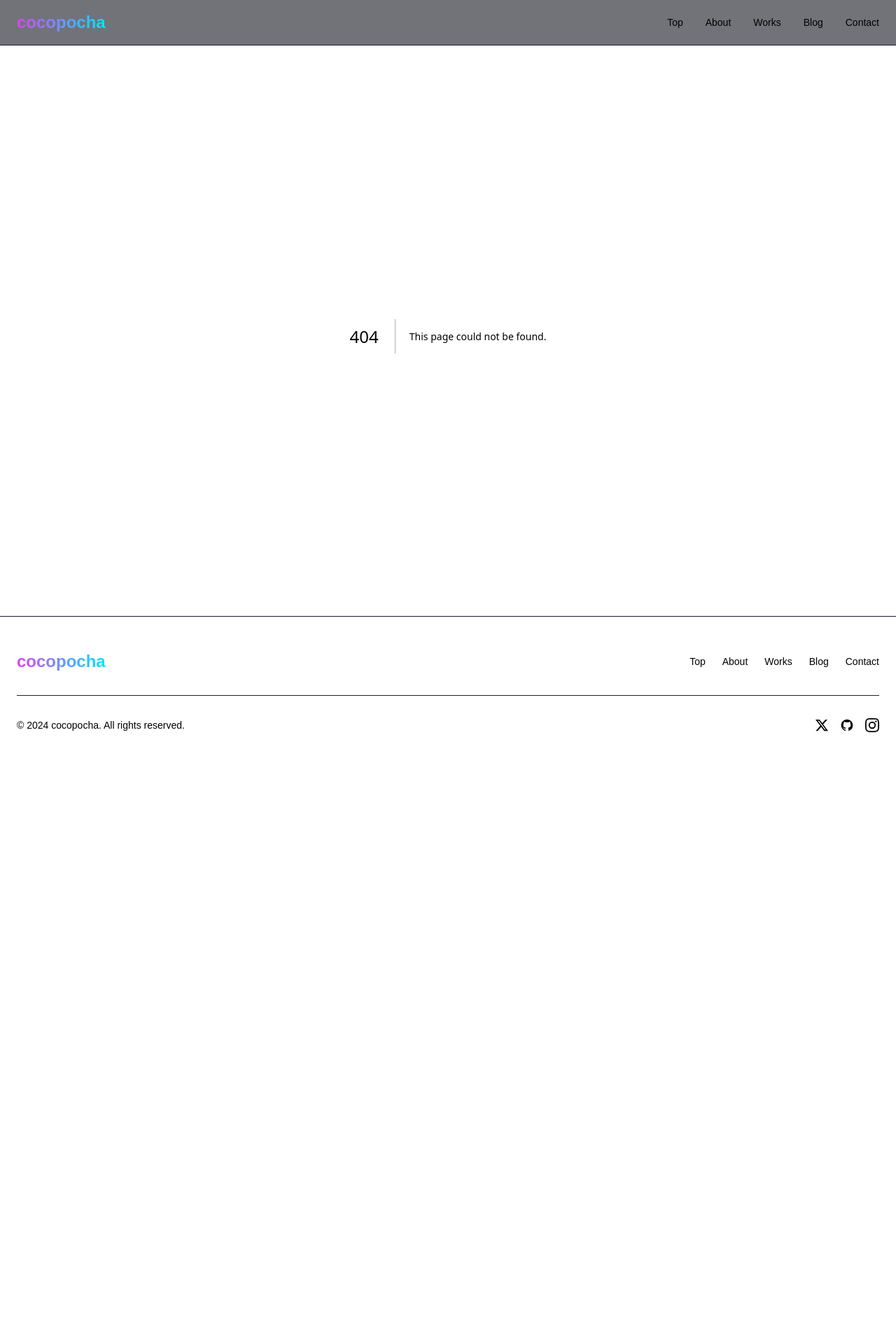
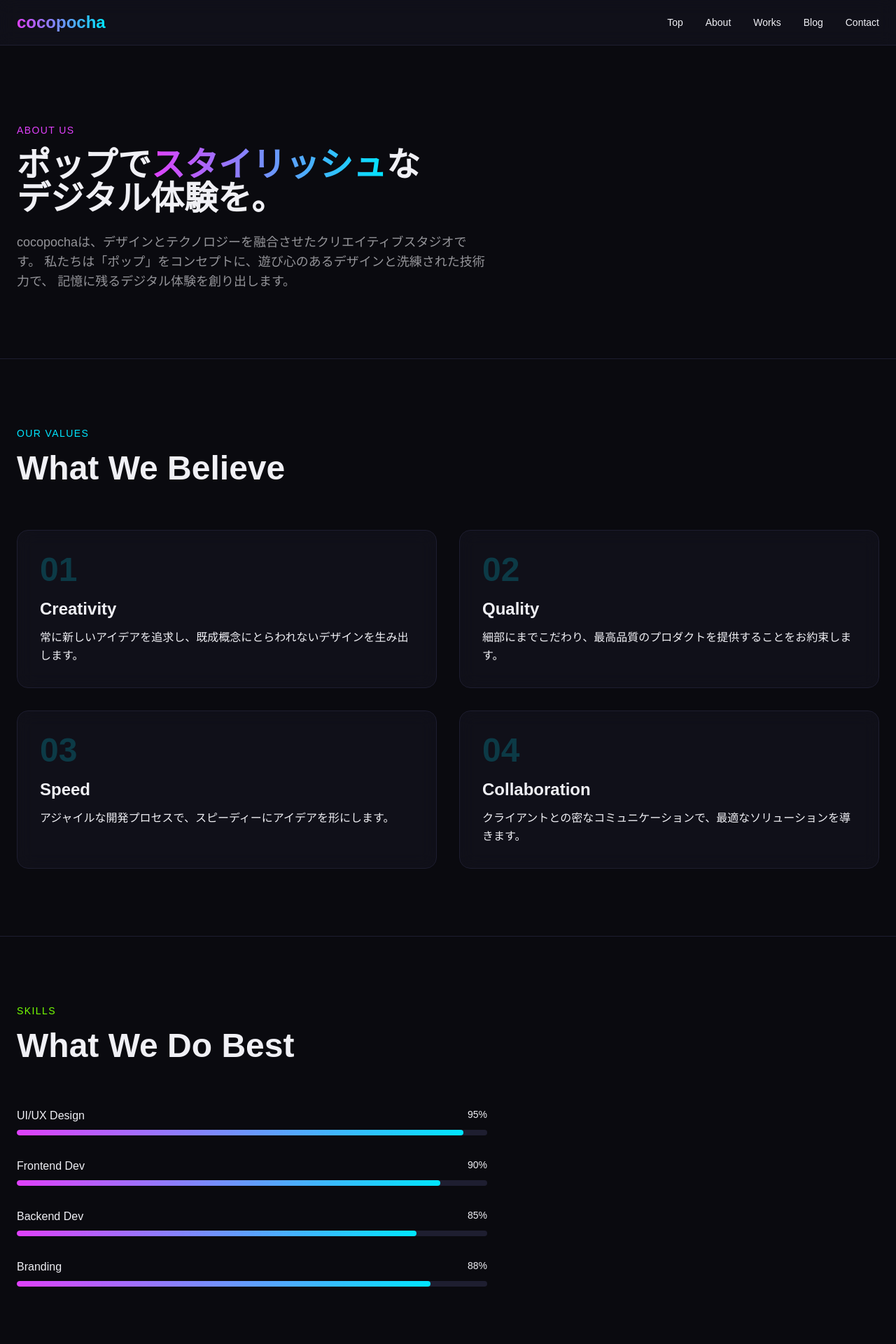
Before and after one commit to cocopocha-dev/cocopocha-app, a Next.js app: page /about in a window 1280 px wide. Before the commit this address had no page. Shown: the top 1920 px of the page at 70% size. Before the commit the page ends 1094 px from the top, so only its background shows below. Built offline with nearby package versions, Linux system fonts and the light colour scheme; a web font is replaced by a local one.

Commit message:
Initial commit by AI agent

```diff
--- /dev/null
+++ b/src/app/about/page.tsx
@@ -0,0 +1,114 @@
+import type { Metadata } from "next";
+
+export const metadata: Metadata = {
+  title: "About | cocopocha",
+  description: "cocopochaについて - 私たちのビジョンとチーム",
+};
+
+const skills = [
+  { name: "UI/UX Design", level: 95 },
+  { name: "Frontend Dev", level: 90 },
+  { name: "Backend Dev", level: 85 },
+  { name: "Branding", level: 88 },
+];
+
+const values = [
+  {
+    emoji: "01",
+    title: "Creativity",
+    desc: "常に新しいアイデアを追求し、既成概念にとらわれないデザインを生み出します。",
+  },
+  {
+    emoji: "02",
+    title: "Quality",
+    desc: "細部にまでこだわり、最高品質のプロダクトを提供することをお約束します。",
+  },
+  {
+    emoji: "03",
+    title: "Speed",
+    desc: "アジャイルな開発プロセスで、スピーディーにアイデアを形にします。",
+  },
+  {
+    emoji: "04",
+    title: "Collaboration",
+    desc: "クライアントとの密なコミュニケーションで、最適なソリューションを導きます。",
+  },
+];
+
+export default function AboutPage() {
+  return (
+    <>
+      <section className="py-24 px-6">
+        <div className="max-w-7xl mx-auto">
+          <div className="max-w-3xl">
+            <p className="text-sm font-mono text-primary mb-4 tracking-widest uppercase">
+              About Us
+            </p>
+            <h1 className="section-heading">
+              ポップで
+              <span className="gradient-text">スタイリッシュ</span>
+              な
+              <br />
+              デジタル体験を。
+            </h1>
+            <p className="section-subheading mt-6">
+              cocopochaは、デザインとテクノロジーを融合させたクリエイティブスタジオです。
+              私たちは「ポップ」をコンセプトに、遊び心のあるデザインと洗練された技術力で、
+              記憶に残るデジタル体験を創り出します。
+            </p>
+          </div>
+        </div>
+      </section>
+
+      <section className="py-24 px-6 border-t border-dark-border">
+        <div className="max-w-7xl mx-auto">
+          <p className="text-sm font-mono text-secondary mb-4 tracking-widest uppercase">
+            Our Values
+          </p>
+          <h2 className="section-heading mb-16">What We Believe</h2>
+          <div className="grid grid-cols-1 md:grid-cols-2 gap-8">
+            {values.map((item) => (
+              <div
+                key={item.title}
+                className="glass-card p-8 group hover:border-secondary/50 transition-all duration-300"
+              >
+                <span className="text-5xl font-bold text-secondary/20 group-hover:text-secondary/40 transition-colors">
+                  {item.emoji}
+                </span>
+                <h3 className="text-2xl font-bold mt-4 mb-3">{item.title}</h3>
+                <p className="text-foreground/50 leading-relaxed">{item.desc}</p>
+              </div>
+            ))}
+          </div>
+        </div>
+      </section>
+
+      <section className="py-24 px-6 border-t border-dark-border">
+        <div className="max-w-7xl mx-auto">
+          <p className="text-sm font-mono text-accent mb-4 tracking-widest uppercase">
+            Skills
+          </p>
+          <h2 className="section-heading mb-16">What We Do Best</h2>
+          <div className="max-w-2xl space-y-8">
+            {skills.map((skill) => (
+              <div key={skill.name}>
+                <div className="flex justify-between mb-2">
+                  <span className="font-medium">{skill.name}</span>
+                  <span className="text-sm text-foreground/50">
+                    {skill.level}%
+                  </span>
+                </div>
+                <div className="h-2 bg-dark-border rounded-full overflow-hidden">
+                  <div
+                    className="h-full rounded-full bg-gradient-to-r from-primary to-secondary"
+                    style={{ width: `${skill.level}%` }}
+                  />
+                </div>
+              </div>
+            ))}
+          </div>
+        </div>
+      </section>
+    </>
+  );
+}
```
